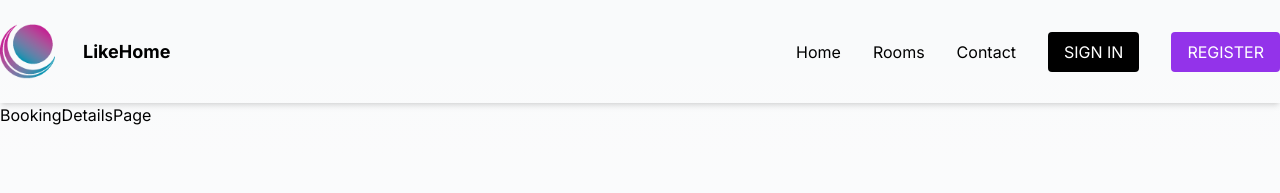
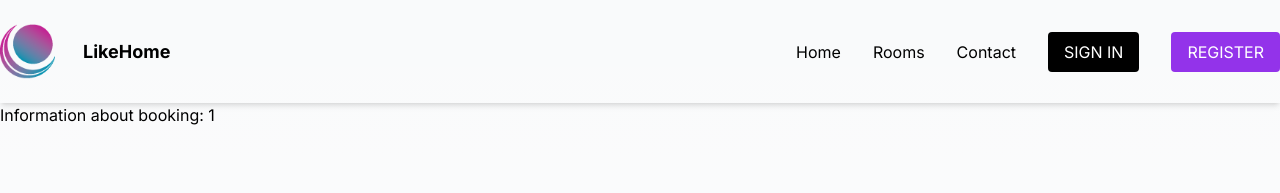
Before and after one commit to KingSand08/LikeHome, a Next.js app: page /bookings/1 in a window 1280 px wide. Shown: the top 193 px of the page. Built offline with nearby package versions, Linux system fonts and the light colour scheme.

Commit message:
adds slug and error handling to bookings

```diff
--- a/app/bookings/[id]/page.tsx
+++ b/app/bookings/[id]/page.tsx
@@ -1,7 +1,7 @@
 import React from "react";
 
-const BookingDetailsPage = ({ params }: { params: { slug: string } }) => {
-  return <div>BookingDetailsPage {params.slug}</div>;
+const BookingDetailsPage = ({ params }: { params: { id: string } }) => {
+  return <div>Information about booking: {params.id}</div>;
 };
 
 export default BookingDetailsPage;
```
